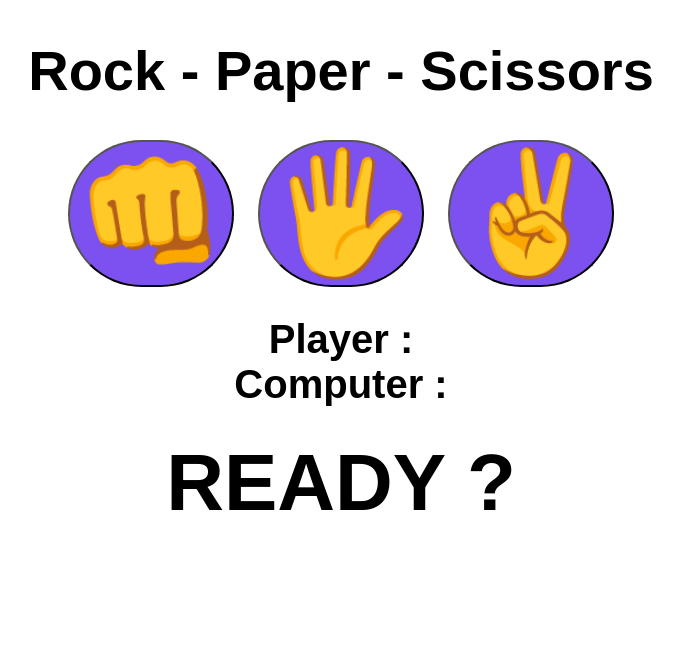
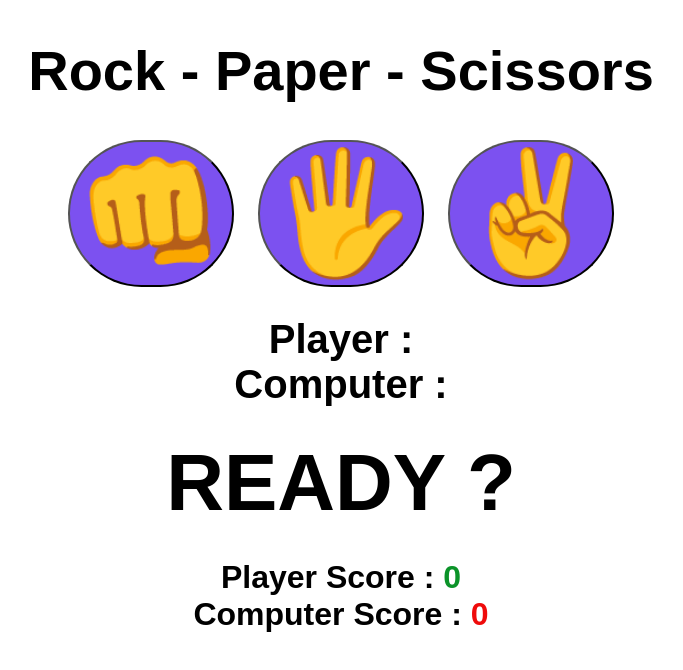
Before and after one commit to KennyJudickael/pierrePapierCiseau, a plain HTML site: page index.html in a window 1280 px wide. Shown: the whole page, without its empty margins (299-982 px from the left). Drawn offline with Linux system fonts and the light colour scheme.

Commit message:
final commit

```diff
--- a/app.js
+++ b/app.js
@@ -2,6 +2,11 @@ const choices = ["rock", "paper", "scissors"];
 const playerDisplay = document.getElementById("playerDisplay");
 const computerDisplay = document.getElementById("computerDisplay");
 const resultDisplay = document.getElementById("resultDisplay");
+
+const playerScoreDisplay = document.getElementById("playerScoreDisplay");
+const computerScoreDisplay = document.getElementById("computerScoreDisplay");
+let playerScore = 0;
+let computerScore = 0;
 
 function playGame(playChoice) {
   const computerChoise = choices[Math.floor(Math.random() * 3)];
@@ -34,9 +39,13 @@ function playGame(playChoice) {
   switch (result) {
     case "YOU WIN":
       resultDisplay.classList.add("greenText");
+      playerScore++;
+      playerScoreDisplay.textContent = playerScore;
       break;
     case "YOU LOSE":
       resultDisplay.classList.add("redText");
+      computerScore++;
+      computerScoreDisplay.textContent = computerScore;
       break;
   }
 }
--- a/index.html
+++ b/index.html
@@ -19,6 +19,16 @@
     <div id="computerDisplay">Computer :</div>
     <div id="resultDisplay">READY ?</div>
 
+    <div class="scoreDisplay">
+      Player Score :
+      <span id="playerScoreDisplay">0</span>
+    </div>
+
+    <div class="scoreDisplay">
+      Computer Score :
+      <span id="computerScoreDisplay">0</span>
+    </div>
+
     <script src="app.js"></script>
   </body>
 </html>
--- a/style.css
+++ b/style.css
@@ -40,10 +40,16 @@ h1 {
   margin: 30px 0;
 }
 
-.greenText {
+.scoreDisplay {
+  font-size: 2rem;
+}
+
+.greenText,
+#playerScoreDisplay {
   color: hsl(133, 86%, 31%);
 }
 
-.redText {
+.redText,
+#computerScoreDisplay {
   color: hsl(0, 91%, 49%);
 }
```
